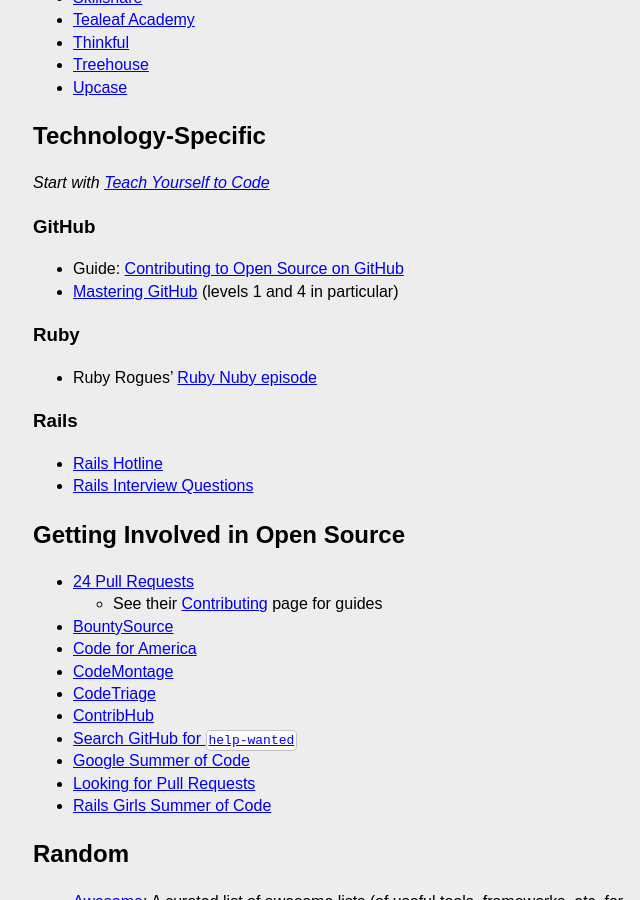
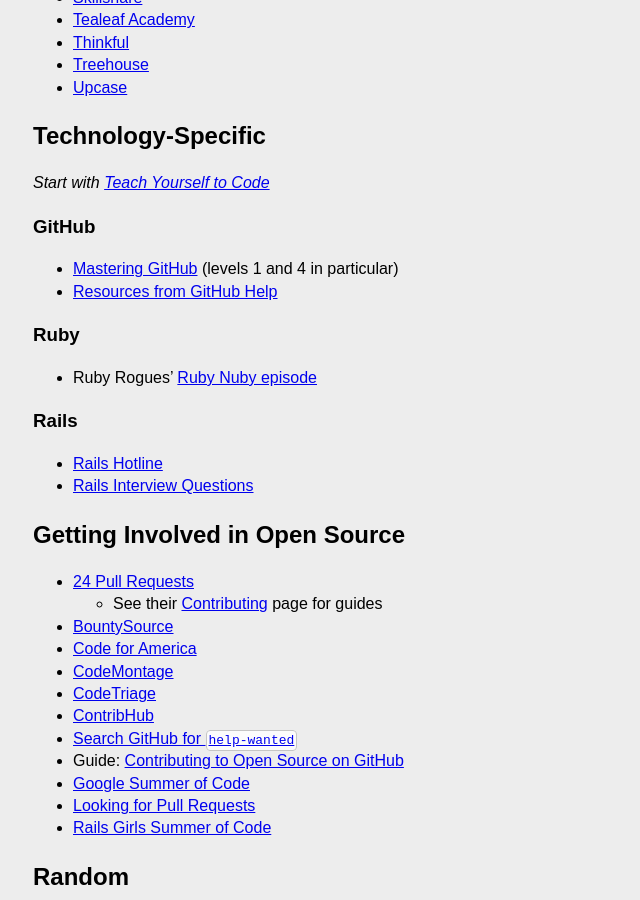
Before and after one commit to HackerHours/hackerhours.org, a Jekyll site: the page built from resources.md, in a window 1280 px wide and 900 px high, scrolled down 1901 px. Shown: the whole window, without its empty margins (287-927 px from the left). Built offline with Jekyll 4.4.1, drawn with Linux system fonts in a browser that asks for light colours; some web fonts are replaced; comment, search, counter and statistics services are not loaded.

Commit message:
add github help resources

```diff
--- a/resources.md
+++ b/resources.md
@@ -77,8 +77,8 @@
 
 ### GitHub
 
-* Guide: [Contributing to Open Source on GitHub](https://guides.github.com/overviews/os-contributing/)
 * [Mastering GitHub](http://hackerhours.org/resources.html#getting-involved-in-open-source) (levels 1 and 4 in particular)
+* [Resources from GitHub Help](https://help.github.com/articles/what-are-other-good-resources-for-learning-git-and-github)
 
 ### Ruby
 
@@ -99,6 +99,7 @@
 * [CodeTriage](http://www.codetriage.com/)
 * [ContribHub](http://contribhub.com/)
 * [Search GitHub for `help-wanted`](https://github.com/search?q=state%3Aopen+label%3Ahelp-wanted&type=Issues)
+* Guide: [Contributing to Open Source on GitHub](https://guides.github.com/overviews/os-contributing/)
 * [Google Summer of Code](https://developers.google.com/open-source/soc/)
 * [Looking for Pull Requests](http://www.lookingforpullrequests.com/)
 * [Rails Girls Summer of Code](http://railsgirlssummerofcode.org/)
```
